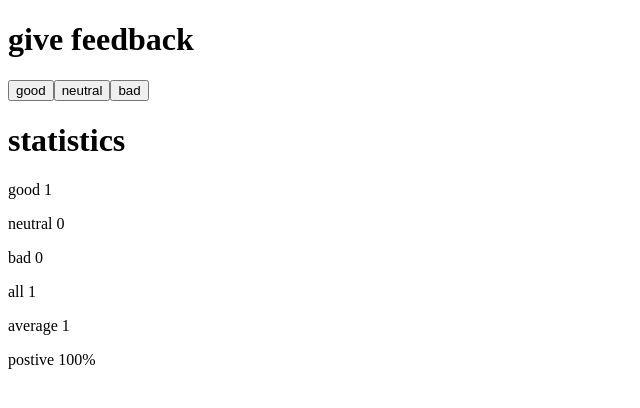
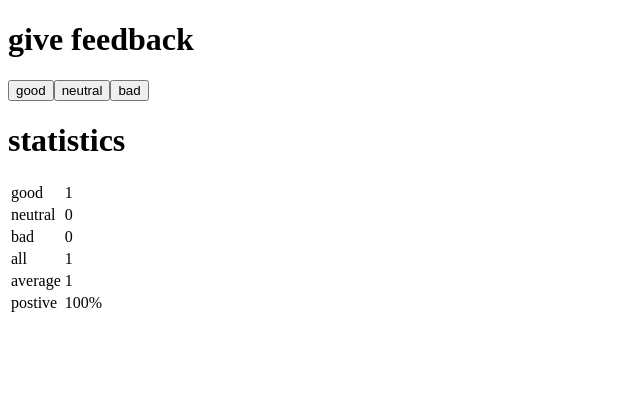
Before and after one commit to abrown4123/fullStackOpen_part1, a React (Create React App) app in the folder unicafe/: page / in a window 1280 px wide. Both pictures are taken after a click on the button "good". Shown: the top 408 px of the page, without its empty margins (0-640 px from the left). Built offline with nearby package versions, Linux system fonts and the light colour scheme.

Commit message:
Exercise 1.11

```diff
--- a/unicafe/src/App.js
+++ b/unicafe/src/App.js
@@ -4,7 +4,14 @@ const Title = ({ title }) => <h1>{title}</h1>;
 
 const Button = ({ feedback, handleClick }) => <button onClick={handleClick}>{feedback}</button>;
 
-const Statistic = ({ text, value}) => <p>{text} {value}</p>;
+const Statistic = ({ text, value}) => {
+  return (
+    <tr>
+      <td>{text}</td>
+      <td>{value}</td>
+    </tr>
+  )
+}
 
 const Statistics = ({ good, neutral, bad }) => {
   const all = good + neutral + bad;
@@ -18,14 +25,16 @@ const Statistics = ({ good, neutral, bad }) => {
   }
 
   return (
-    <>
+    <table>
+      <tbody>
         <Statistic text="good" value={good}/>
         <Statistic text="neutral" value={neutral}/>
         <Statistic text="bad" value={bad}/>
         <Statistic text="all" value={all}/>
         <Statistic text="average" value={average}/>
         <Statistic text="postive" value={postive + "%"}/>
-    </>
+      </tbody>
+    </table>
   )
 }
 
```
Lines whose indentation alone changed are shown as unchanged.
